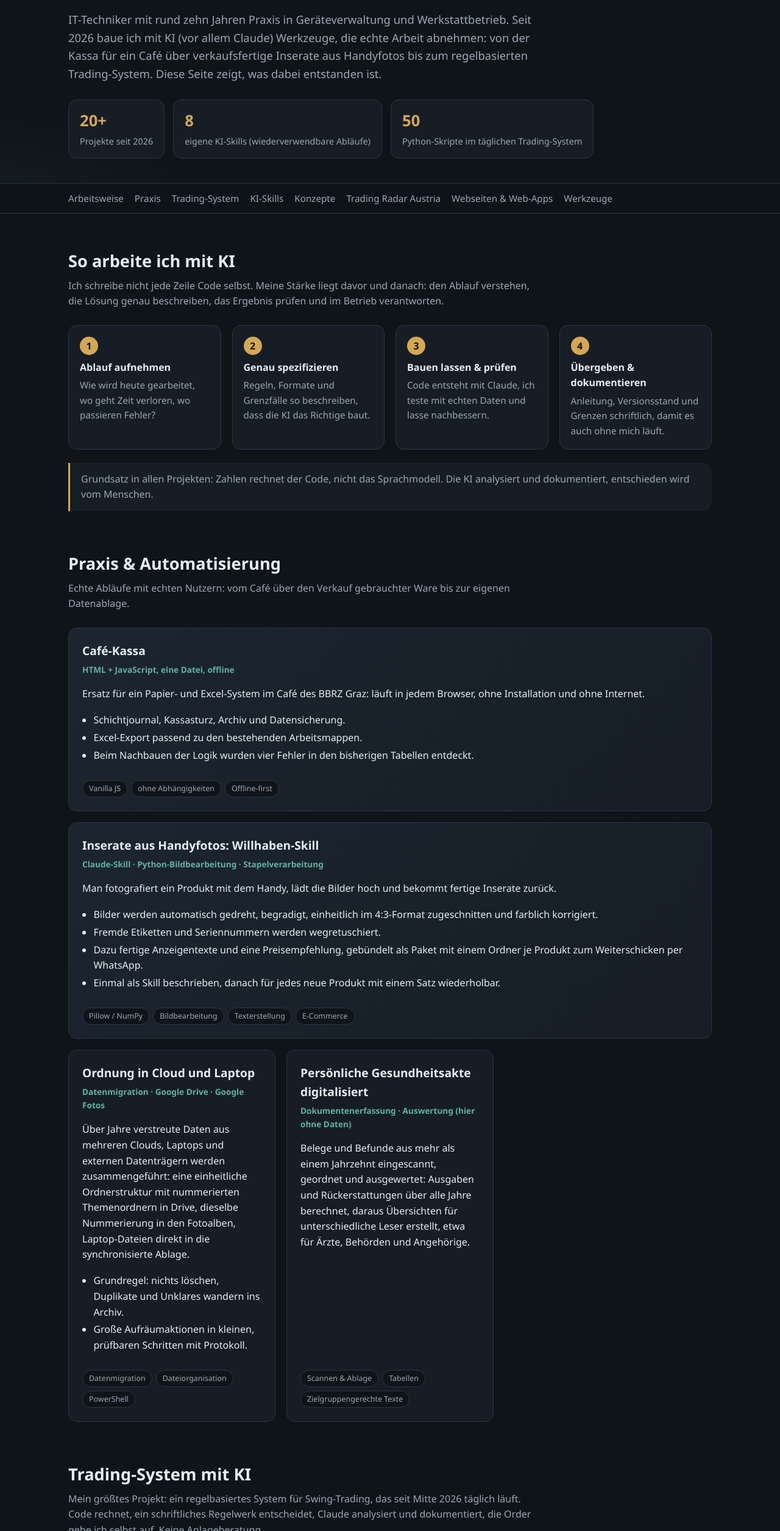
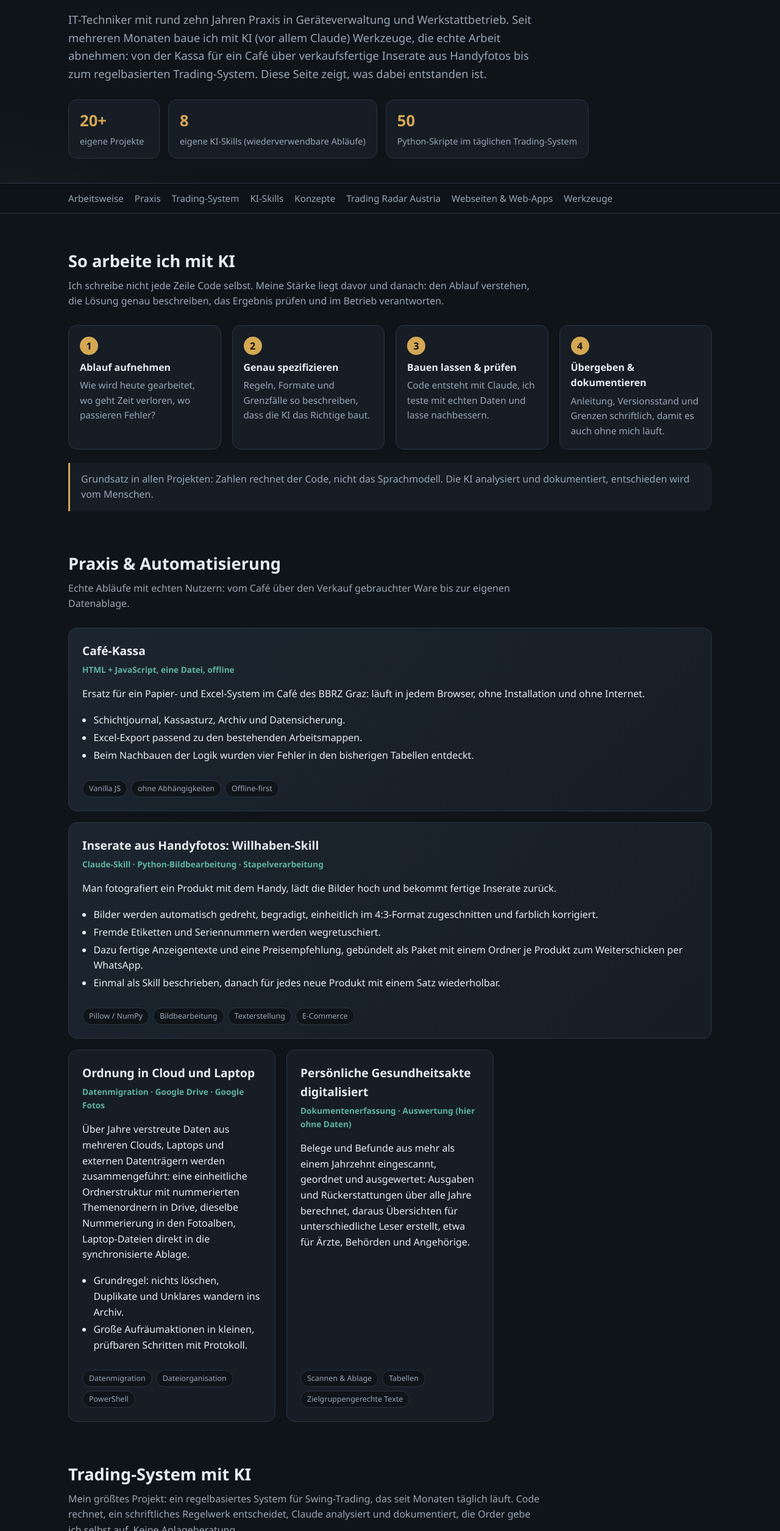
Before and after one commit to guenter-kohlhofer/portfolio, a plain HTML site: page index.html in a window 1280 px wide. Shown: the part 290-2800 px from the top of the page at 61% size. Drawn offline with Linux system fonts and the light colour scheme.

Commit message:
Formulierung Seit 2026 ersetzt

```diff
--- a/index.html
+++ b/index.html
@@ -64,9 +64,9 @@
   <div class="wrap">
     <div class="kicker" id="kicker">Günter Kohlhofer · Portfolio · Graz</div>
     <h1>Abläufe verstehen.<br>Mit KI automatisieren.<br>Im Alltag einsetzen.</h1>
-    <p class="lead">IT-Techniker mit rund zehn Jahren Praxis in Geräteverwaltung und Werkstattbetrieb. Seit 2026 baue ich mit KI (vor allem Claude) Werkzeuge, die echte Arbeit abnehmen: von der Kassa für ein Café über verkaufsfertige Inserate aus Handyfotos bis zum regelbasierten Trading-System. Diese Seite zeigt, was dabei entstanden ist.</p>
+    <p class="lead">IT-Techniker mit rund zehn Jahren Praxis in Geräteverwaltung und Werkstattbetrieb. Seit mehreren Monaten baue ich mit KI (vor allem Claude) Werkzeuge, die echte Arbeit abnehmen: von der Kassa für ein Café über verkaufsfertige Inserate aus Handyfotos bis zum regelbasierten Trading-System. Diese Seite zeigt, was dabei entstanden ist.</p>
     <div class="stats">
-      <div class="stat"><b>20+</b><span>Projekte seit 2026</span></div>
+      <div class="stat"><b>20+</b><span>eigene Projekte</span></div>
       <div class="stat"><b>8</b><span>eigene KI-Skills (wiederverwendbare Abläufe)</span></div>
       <div class="stat"><b>50</b><span>Python-Skripte im täglichen Trading-System</span></div>
     </div>
@@ -151,7 +151,7 @@
 
 <section id="trading">
   <h2>Trading-System mit KI</h2>
-  <p class="sub">Mein größtes Projekt: ein regelbasiertes System für Swing-Trading, das seit Mitte 2026 täglich läuft. Code rechnet, ein schriftliches Regelwerk entscheidet, Claude analysiert und dokumentiert, die Order gebe ich selbst auf. Keine Anlageberatung.</p>
+  <p class="sub">Mein größtes Projekt: ein regelbasiertes System für Swing-Trading, das seit Monaten täglich läuft. Code rechnet, ein schriftliches Regelwerk entscheidet, Claude analysiert und dokumentiert, die Order gebe ich selbst auf. Keine Anlageberatung.</p>
   <div class="grid">
 
     <article class="card feature">
@@ -374,7 +374,7 @@
   <div class="wrap">
     <p>Der Code der Projekte entstand mit KI-Unterstützung (Claude). Aufgabenstellung, Spezifikation, Tests und Betrieb liegen bei mir.</p>
     <p>Diese Seite setzt keine Cookies, lädt keine externen Schriften und verwendet kein Tracking. Gehostet auf GitHub Pages; GitHub protokolliert laut eigener Dokumentation die IP-Adressen der Besucher.</p>
-    <p>Stand: 24.11.2026</p>
+    <p>Stand: 25.11.2026</p>
   </div>
 </footer>
 
```
